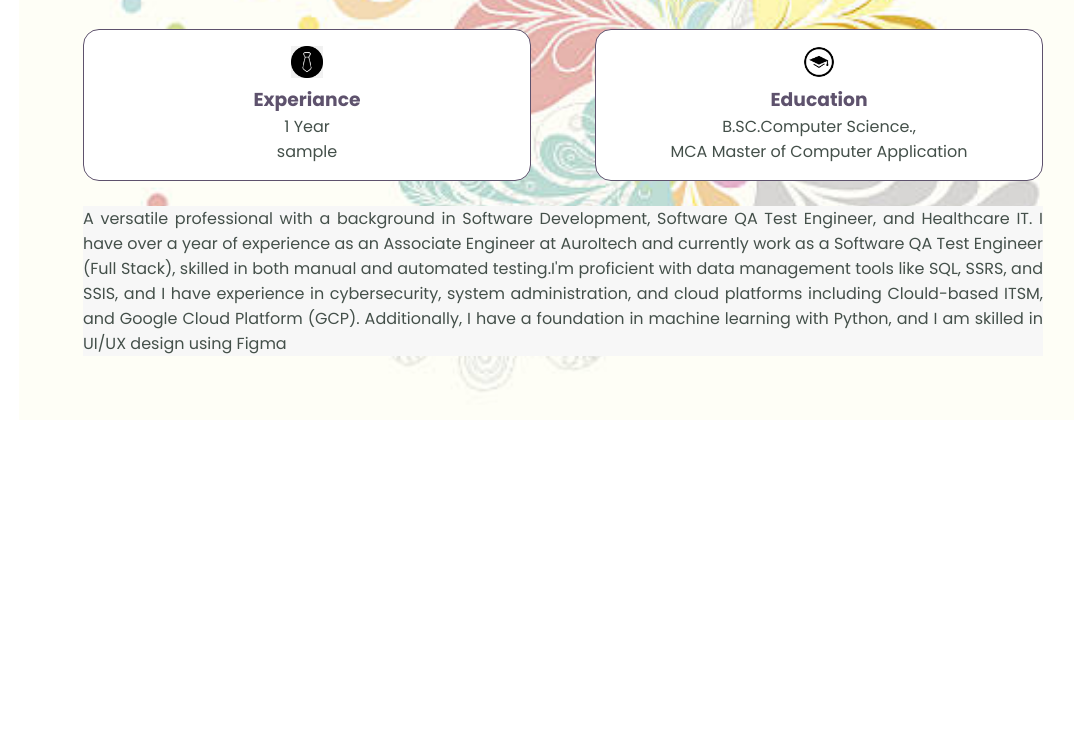
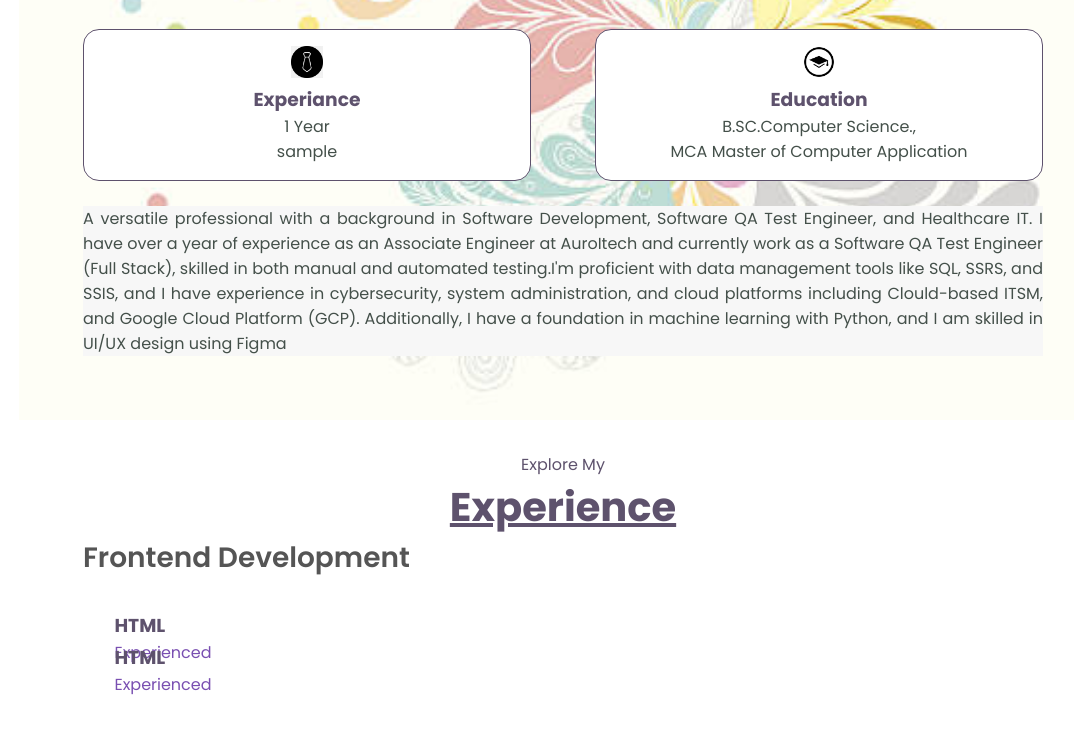
Before and after one commit to R1234adha/Portfolio, a plain HTML site: page assets/index.html in a window 1280 px wide. Shown: the part 1146-1876 px from the top of the page, without its empty margins (77-1151 px from the left). Drawn offline with Linux system fonts and the light colour scheme.

Commit message:
Radha Portfolio - 4

```diff
--- a/assets/index.html
+++ b/assets/index.html
@@ -93,11 +93,33 @@
     </section>
 
     <section id="experience">
-
+       <p class="section__text__p1"> Explore My</p>
+       <h1 class = "title"> Experience</h1>
+       <div class="experience-details-container">
+            <div class="about-containers">
+              <div class="details-containers">
+                <h2 class="experience-sub-title">Frontend Development</h2>
+                <div class="article-container"></div>
+                  <article>
+                    <imgc src="./images/work.png" alt="Experience icon" class="icon"/>
+                    <div>
+                        <h3>HTML</h3>
+                        <p>Experienced</p>
+                    </div>
+                  </article>
+                  <article>
+                    <imgc src="./images/work.png" alt="Experience icon" class="icon"/>
+                    <div>
+                        <h3>HTML</h3>
+                        <p>Experienced</p>
+                    </div>
+                  </article>
+                </div>
+              </div>
+            </div>
+        </div>
 
     </section>
-
-
     <script src="script.js"></script>
 </body>
 </html>
--- a/assets/style.css
+++ b/assets/style.css
@@ -352,3 +352,39 @@ section{
     color: black;
 
 }
+
+/*Experience Section*/
+
+#experience{
+    position:relative;
+}
+
+ .experience-sub-title{
+    color: rgb(85,85,85);
+    font-weight: 600;
+    font-size: 1.75rem;
+    margin-bottom: 2rem;
+ }
+
+ .experience-details-container{
+    display: flex;
+    justify-content: center;
+    flex-direction: column;
+ }
+
+ .article-container{
+    display: flex;
+    text-align: initial;
+    flex-wrap: wrap;
+    flex-direction:row;
+    gap: 2.5rem;
+    justify-content: space-around;
+ }
+
+ article{
+    display: flex;
+    width:10rem;
+    justify-content: space-around;
+    gap:0.5rem;
+
+ }
```
